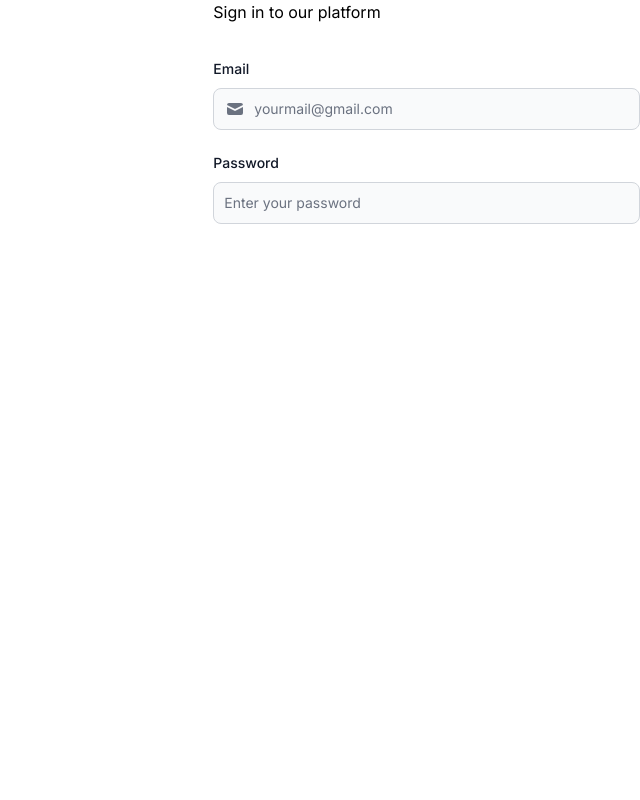
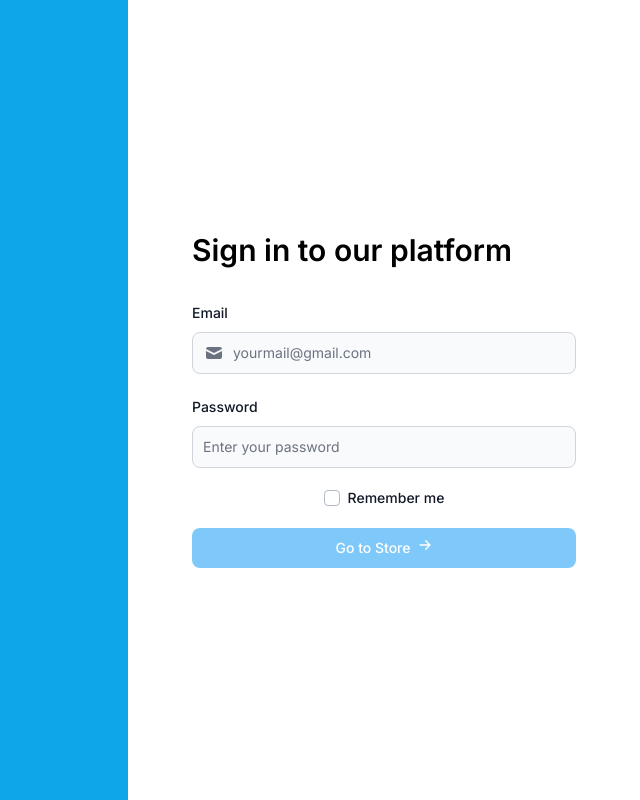
Before and after one commit to Electronics-Store-Management/ESMS-frontend, a Next.js app: page /signin in a window 1280 px wide. Shown: the whole page, without its empty margins (640-1280 px from the left). Built offline with nearby package versions, Linux system fonts and the light colour scheme.

Commit message:
dev: add CheckBox

```diff
--- a/src/app/signin/page.tsx
+++ b/src/app/signin/page.tsx
@@ -1,16 +1,19 @@
 "use client";
 
 import Button from "@/components/Button/Button";
+import CheckBox from "@/components/Checkbox/CheckBox";
 import TextInput from "@/components/Input/TextInput";
-import { HiMail } from "react-icons/hi";
+import { HiMail, HiArrowRight } from "react-icons/hi";
 
 export default function Page() {
 	return (
-		<div className=" h-screen grid grid-cols-3">
-			<div className=" col-span-2"></div>
-			<div className=" col-span-1">
-				<div>
-					<h1>Sign in to our platform</h1>
+		<div className=" h-screen grid grid-cols-5">
+			<div className=" col-span-3 bg-sky-500"></div>
+			<div className=" col-span-2 grid place-items-center">
+				<div className=" w-full p-16">
+					<h1 className=" text-3xl font-semibold">
+						Sign in to our platform
+					</h1>
 					<TextInput
 						className="mt-8"
 						title="Email"
@@ -22,6 +25,12 @@ export default function Page() {
 						title="Password"
 						placeholder="Enter your password"
 					/>
+					<div className=" flex justify-around mt-5">
+						<CheckBox id="remember me">Remember me</CheckBox>
+					</div>
+					<Button className=" mt-5 w-full">
+						<p className=" mr-2">Go to Store</p> <HiArrowRight />
+					</Button>
 				</div>
 			</div>
 		</div>
--- a/src/components/Button/Button.tsx
+++ b/src/components/Button/Button.tsx
@@ -19,7 +19,7 @@ export default function Button({
 		<_Button
 			theme={getTheme(fill)}
 			color={type}
-			className={className}
+			className={`${className} transition-all duration-300`}
 			size={size}
 		>
 			{children}
@@ -52,6 +52,6 @@ const getTheme = (isFill: boolean): CustomFlowbiteTheme["button"] => {
 type PropTypes = {
 	fill?: boolean;
 	size?: keyof ButtonSizes;
-	type: "primary" | "secondary" | "error";
+	type?: "primary" | "secondary" | "error";
 	className?: React.ComponentProps<"button">["className"];
 } & ReactNodeChildren;
--- /dev/null
+++ b/src/components/Checkbox/CheckBox.tsx
@@ -0,0 +1,31 @@
+import { ReactNodeChildren } from "@/types/ReactNodeChildren";
+import { Checkbox, Label, CustomFlowbiteTheme } from "flowbite-react";
+
+export default function CheckBox({
+	children,
+	id,
+	defaultChecked = false,
+}: PropTypes) {
+	return (
+		<div className="flex items-center gap-2">
+			<Checkbox theme={theme} id={id} defaultChecked={defaultChecked} />
+			<Label htmlFor={id} className="flex">
+				{children}
+			</Label>
+		</div>
+	);
+}
+
+const theme: CustomFlowbiteTheme["checkbox"] = {
+	root: {
+		base: "h-4 w-4 rounded focus:ring-2 border border-secondary-300 bg-white",
+		color: {
+			default: "focus:ring-primary-400 text-primary-400",
+		},
+	},
+};
+
+type PropTypes = {
+	id: string;
+	defaultChecked?: boolean;
+} & ReactNodeChildren;
--- a/src/types/ReactNodeChildren.ts
+++ b/src/types/ReactNodeChildren.ts
@@ -1,5 +1,5 @@
 import { ReactNode } from "react";
 
 export interface ReactNodeChildren {
-	children: ReactNode | string;
+	children?: ReactNode | string;
 }
```
